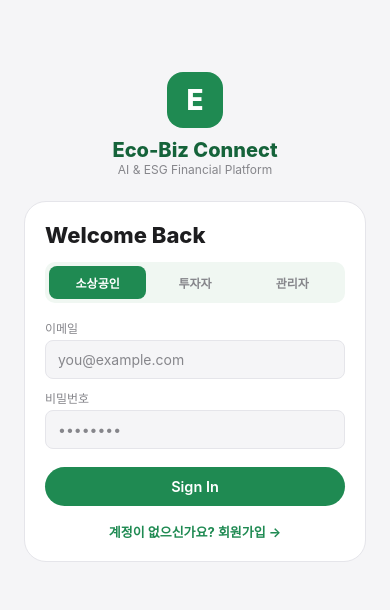
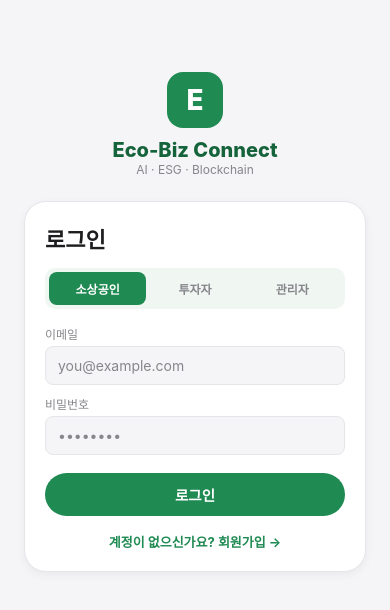
Before and after one commit to BioCode67/Eco-Biz-Connect, a React Native app in the folder app/: screen / in a window 390 px wide. Shown: the top 610 px of the page. Built offline with nearby package versions, Linux system fonts and the light colour scheme; no server answers.

Commit message:
style: korean labels and card depth on mobile login/portfolio for web parity

```diff
--- a/app/src/screens/LoginScreen.tsx
+++ b/app/src/screens/LoginScreen.tsx
@@ -7,7 +7,7 @@ import { Button } from "../components/ui";
 import { ApiError } from "../lib/api";
 import { useAuth } from "../lib/auth";
 import type { Role } from "../lib/types";
-import { colors, radius } from "../theme";
+import { colors, radius, shadow } from "../theme";
 
 const ROLES: Role[] = ["MERCHANT", "INVESTOR", "ADMIN"];
 const ROLE_LABEL: Record<Role, string> = { MERCHANT: "소상공인", INVESTOR: "투자자", ADMIN: "관리자" };
@@ -54,11 +54,11 @@ export default function LoginScreen() {
             <Text style={styles.logoText}>E</Text>
           </View>
           <Text style={styles.brandTitle}>Eco-Biz Connect</Text>
-          <Text style={styles.brandSubtitle}>AI & ESG Financial Platform</Text>
+          <Text style={styles.brandSubtitle}>AI · ESG · Blockchain</Text>
         </View>
 
         <View style={styles.card}>
-          <Text style={styles.title}>{mode === "login" ? "Welcome Back" : "Create Account"}</Text>
+          <Text style={styles.title}>{mode === "login" ? "로그인" : "계정 만들기"}</Text>
 
           <View style={styles.roleRow}>
             {ROLES.map((r) => (
@@ -88,7 +88,7 @@ export default function LoginScreen() {
           {error ? <Text style={styles.error}>{error}</Text> : null}
 
           <View style={{ marginTop: 8 }}>
-            <Button title={busy ? "처리 중…" : mode === "login" ? "Sign In" : "Create Account"} onPress={onSubmit} disabled={busy} />
+            <Button title={busy ? "처리 중…" : mode === "login" ? "로그인" : "가입하기"} onPress={onSubmit} disabled={busy} />
           </View>
 
           <Text style={styles.switch} onPress={() => { setMode(mode === "login" ? "register" : "login"); setError(null); }}>
@@ -139,7 +139,7 @@ const styles = StyleSheet.create({
   logoText: { color: colors.white, fontSize: 28, fontWeight: "800" },
   brandTitle: { fontSize: 20, fontWeight: "800", color: colors.brandDark, marginTop: 10 },
   brandSubtitle: { fontSize: 12, color: colors.muted },
-  card: { backgroundColor: colors.card, borderRadius: radius, borderColor: colors.border, borderWidth: 1, padding: 20 },
+  card: { backgroundColor: colors.card, borderRadius: radius, borderColor: colors.border, borderWidth: 1, padding: 20, ...shadow },
   title: { fontSize: 22, fontWeight: "800", color: colors.text, marginBottom: 14 },
   roleRow: { flexDirection: "row", backgroundColor: colors.brandLight, borderRadius: 10, padding: 4, marginBottom: 16 },
   roleChip: { flex: 1, textAlign: "center", paddingVertical: 8, fontSize: 12, fontWeight: "700", color: colors.muted, borderRadius: 8, overflow: "hidden" },
--- a/app/src/screens/PortfolioScreen.tsx
+++ b/app/src/screens/PortfolioScreen.tsx
@@ -37,12 +37,12 @@ export default function PortfolioScreen() {
   return (
     <ScrollView contentContainerStyle={styles.container}>
       <View style={styles.statRow}>
-        <StatCard label="Invested" value={won(portfolio?.total_invested)} />
-        <StatCard label="Valuation" value={won(portfolio?.total_current_value)} />
+        <StatCard label="총 투자금" value={won(portfolio?.total_invested)} />
+        <StatCard label="평가액" value={won(portfolio?.total_current_value)} />
       </View>
       <View style={styles.statRow}>
-        <StatCard label="Return" value={`${ret >= 0 ? "+" : ""}${ret.toFixed(2)}%`} />
-        <StatCard label="Dividends" value={won(portfolio?.total_dividends_received)} />
+        <StatCard label="수익률" value={`${ret >= 0 ? "+" : ""}${ret.toFixed(2)}%`} />
+        <StatCard label="누적 배당" value={won(portfolio?.total_dividends_received)} />
       </View>
 
       {portfolio && portfolio.upcoming_dividends.length > 0 ? (
@@ -56,7 +56,7 @@ export default function PortfolioScreen() {
         </Section>
       ) : null}
 
-      <Section title="Holdings" subtitle="보유 자산">
+      <Section title="보유 자산" subtitle="자산별 평가">
         {!portfolio || portfolio.holdings.length === 0 ? (
           <EmptyState icon="🪙" text="보유 자산이 없습니다. 마켓플레이스에서 투자해보세요." />
         ) : (
```
